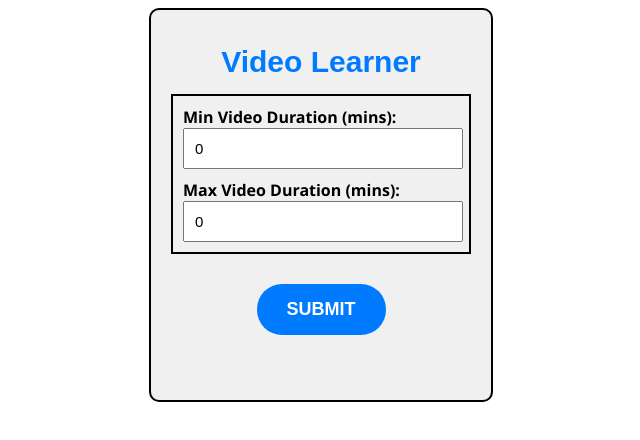
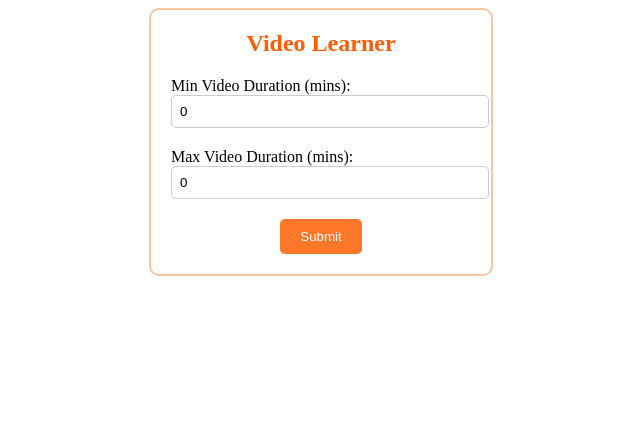
Before and after one commit to Rohannpatel04/Video-Learner-Extension-, a React (Create React App) app in the folder react-chrome-ext/: page / in a window 1280 px wide. Shown: the top 440 px of the page, without its empty margins (319-959 px from the left). Built offline with nearby package versions, Linux system fonts and the light colour scheme; the HTML template or start-up script is replaced by a standard one.

Commit message:
Fixed UI bugs and cleaned up frontend

```diff
--- a/react-chrome-ext/package.json
+++ b/react-chrome-ext/package.json
@@ -30,6 +30,7 @@
     "process": "^0.11.10",
     "react": "^18.3.1",
     "react-dom": "^18.3.1",
+    "react-router-dom": "^6.23.0",
     "react-scripts": "5.0.1",
     "stream": "^0.0.2",
     "stream-browserify": "^3.0.0",
--- a/react-chrome-ext/src/App.tsx
+++ b/react-chrome-ext/src/App.tsx
@@ -1,13 +1,17 @@
-import React from "react";
+import React, { useState } from "react";
+import { BrowserRouter as Router, Routes, Route } from 'react-router-dom';
 import HomePage from "./components/homepage";
-import YTPage from "./components/ytpage";
-import "./App.css";
+import Ytpage from "./components/ytpage";
 
 function App() {
+  const [url, setUrl] = useState(""); // Define url state and its setter function
+
   return (
-    <div className="App">
-      <HomePage/>
-    </div>
+    <Router>
+      <div className="App">
+        <HomePage/>
+      </div>
+    </Router>
   );
 }
 
--- a/react-chrome-ext/src/components/gpt.js
+++ b/react-chrome-ext/src/components/gpt.js
@@ -98,7 +98,7 @@ export async function run(text, minDuration, maxDuration){
   }
 
   if (finalVideoUrl && finalThumbnailUrl) {
-    return finalVideoUrl;
+    return {finalVideoUrl, finalThumbnailUrl};
   } else {
     console.error('No video to show');
   }
--- a/react-chrome-ext/src/components/homepage.tsx
+++ b/react-chrome-ext/src/components/homepage.tsx
@@ -1,11 +1,14 @@
 import React, { useState } from "react";
 import '../css/homepage.css';
 import { runConvert } from "./html_to_txt";
+import { Link } from "react-router-dom";
 
 function Homepage() {
   // state for max and min video durations in minutes
   const [maxVideoDuration, setMaxVideoDuration] = useState(0);
   const [minVideoDuration, setMinVideoDuration] = useState(0);
+  const [youtubeUrl, setYoutubeUrl] = useState("");
+  const [thumbnail, setThumbnail] = useState(""); // State to store thumbnail URL
 
   // function to convert minutes to seconds
   const convertToSeconds = (minutes: number) => {
@@ -26,20 +29,23 @@ function Homepage() {
     let currentTabUrl = null;
 
     // getting current window url
-    chrome.tabs.query({ active: true, currentWindow: true }, function (tabs) {
+    const tabs = await chrome.tabs.query({ active: true, currentWindow: true });
     if (tabs[0]?.url) {
-        currentTabUrl = tabs[0].url;
-        // display url in an alert for testing
-        //alert("Current tab URL: " + currentTabUrl);
+      const currentTabUrl = tabs[0].url;
       // call jaxons script
       const minLength = convertToSeconds(minVideoDuration);
       const maxLength = convertToSeconds(maxVideoDuration);
-        runConvert(currentTabUrl, minLength, maxLength).then(text => {
-          // send the returned text to the ytpage
-          alert('YouTube URL' + text);
+      runConvert(currentTabUrl, minLength, maxLength).then(result => {
+        // Check if the result is not null or undefined and has both properties
+        if (result && 'finalVideoUrl' in result && 'finalThumbnailUrl' in result) {
+          // Update the state with the received YouTube URL and thumbnail URL
+          setYoutubeUrl(result.finalVideoUrl);
+          setThumbnail(result.finalThumbnailUrl);
+        } else {
+          console.error('No video to show');
+        }
       });
     }
-    });
   };
 
   // JSX for displaying in the popup
@@ -57,7 +63,6 @@ function Homepage() {
               value={minVideoDuration}
               onChange={(e) => setMinVideoDuration(parseInt(e.target.value))}
               min="0"
-                // 24 hours in minutes
               max="1440"
               className="min-video-duration-input"
             />
@@ -77,9 +82,15 @@ function Homepage() {
       <div className="submit-container">
         <button className="submit-button" onClick={handleSubmit}>Submit</button>
       </div>
+      {thumbnail && (
+        <div className="thumbnail-container">
+          <a href={youtubeUrl} target="_blank" rel="noopener noreferrer">
+            <img src={thumbnail} alt="Thumbnail" className="thumbnail-image" />
+          </a>
+        </div>
+      )}
     </div>
   );
-
 }
 
 export default Homepage;
--- a/react-chrome-ext/src/components/ytpage.tsx
+++ b/react-chrome-ext/src/components/ytpage.tsx
@@ -1,16 +1,17 @@
 import React from "react";
 import '../css/ytpage.css';
+
 
 function Ytpage() {
   // JSX for displaying in the popup
   return (
-    <div className="popup-window">
+    <div className="popup-wincdow">
       <div className="title-container">
         <h2 className="title">Video Learner</h2>
       </div>
       <div className="display-links-container">
         <h2 className="display-links-heading">Here are the related YouTube videos</h2>
-        <a href="https://www.youtube.com/watch?v=7k4kDf7zTfQ" target="_blank" rel="noreferrer" className="display-link">Visit the youtube video</a>
+        <a>url</a>
       </div>
     </div>
   );
--- a/react-chrome-ext/src/css/homepage.css
+++ b/react-chrome-ext/src/css/homepage.css
@@ -1,80 +1,76 @@
 .popup-window {
-  font-family: 'Segoe UI', Tahoma, Geneva, Verdana, sans-serif;
   width: 300px;
-  min-height: 350px; /* Set minimum height */
+  padding: 20px;
+  border: 2px solid #fac3a3;
+  border-radius: 10px;
   margin: 0 auto;
-  padding: 20px;
-  background-color: #f0f0f0; /* Light gray background */
-  border: 2px solid black; /* Border color changed to black */
-  border-radius: 10px;
-  z-index: auto;
 }
 
 .title-container {
   text-align: center;
-  z-index: auto; /* Set z-index to auto */
 }
 
 .title {
-  margin-top: 15px;
-  margin-bottom: 15px;
-  font-size: 30px; /* Increase font size */
-  font-weight: bold;
-  color: #007bff; /* Blue color */
-  font-family: Arial, sans-serif; /* Modern font */
+  margin: 0;
+  color: #fe5d00;
+}
+
+.time-input-container {
+  margin-top: 20px;
 }
 
 .time-dropdown-container {
-  margin-top: 10px;
-  border: 2px solid black; /* Add border to time dropdown container */
-  padding: 10px; /* Add padding to create space between inputs and border */
+  display: flex;
+  flex-direction: column;
 }
 
-.min-video-duration-label {
-  font-weight: bold;
-  font-size: 16px; /* Increase font size for label text */
-  margin-top: 10px;
+.min-video-duration-label,
+.max-video-duration-label {
+  margin-bottom: 10px;
 }
 
-.max-video-duration-label {
-  font-weight: bold;
-  font-size: 16px; /* Increase font size for label text */
-  margin-bottom: 5px;
-}
-
-.min-video-duration-input {
-  display: block;
-  font-size: 15px; /* Increase font size */
-  width: calc(100% - 20px); /* Adjust width to account for padding */
-  padding: 10px; /* Add padding to increase size of inputs */
-  margin-bottom: 10px; /* Add margin-bottom to create space between inputs */
-}
-
+.min-video-duration-input,
 .max-video-duration-input {
-  display: block;
-  font-size: 15px; /* Increase font size */
-  width: calc(100% - 20px); /* Adjust width to account for padding */
-  padding: 10px; /* Add padding to increase size of inputs */
+  width: 100%;
+  padding: 8px;
+  border: 1px solid #ccc;
+  border-radius: 5px;
+  margin-bottom: 10px;
 }
 
 .submit-container {
-  text-align: center; /* Center the submit button */
-  margin-top: 30px; /* Set original margin-top */
+  text-align: center;
 }
 
 .submit-button {
-  background-color: #007bff; /* Blue button background */
-  color: white;
+  padding: 10px 20px;
+  background-color: #ff782a;
+  color: #fff;
   border: none;
-  border-radius: 25px;
-  padding: 15px 30px; /* Adjust padding to make all buttons the same size */
+  border-radius: 5px;
   cursor: pointer;
-  font-size: 18px;
-  font-weight: bold;
-  text-transform: uppercase;
-  transition: background-color 0.3s;
 }
 
 .submit-button:hover {
-  background-color: #0056b3; /* Darker blue on hover */
+  background-color:#rgb(255, 106, 0)
 }
+
+.thumbnail-container {
+  margin-top: 20px;
+}
+
+.thumbnail-link {
+  display: block;
+  text-align: center;
+}
+
+.thumbnail-image {
+  width: 100%;
+  height: auto;
+  border-radius: 5px;
+  transition: transform 0.3s ease;
+}
+
+.thumbnail-image:hover {
+  transform: scale(1.1);
+}
```
Also changed, not shown: 3 other files (tests, documents, lock files or other folders). Lines whose indentation alone changed are shown as unchanged.
